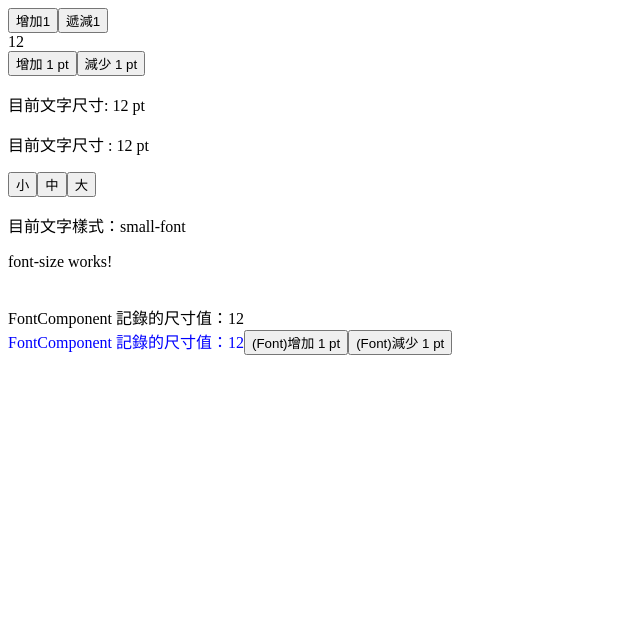
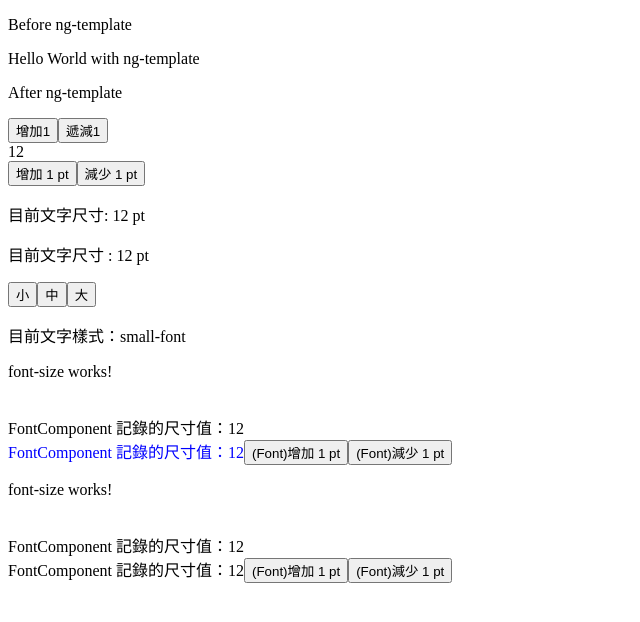
Before and after one commit to Joseph225Gang/AngularStandaonePractise, an Angular app: page / in a window 1280 px wide. Shown: the top 622 px of the page, without its empty margins (0-640 px from the left). Built offline with nearby package versions, Linux system fonts and the light colour scheme.

Commit message:
Two-way Binding & ngTemplate

```diff
--- a/src/app/app.component.html
+++ b/src/app/app.component.html
@@ -1,3 +1,11 @@
+<p>Before ng-template</p>
+<div *ngTemplateOutlet="sample"></div>
+<p>After ng-template</p>
+
+<ng-template #sample>
+  <p>Hello World with ng-template</p>
+</ng-template>
+
 <button type="button"
         [disabled]="fontSize === 16"
         (click)="onIncrease(1)" >
@@ -30,3 +38,5 @@
 <p [class]="fontClass">目前文字樣式：{{ fontClass }}</p>
 
 <app-font-size [size]="12" color="blue" (sizeChange) = "onSetFontSize($event)"></app-font-size>
+
+<app-font-size [(size)]="fontSize"></app-font-size>
--- a/src/app/app.component.ts
+++ b/src/app/app.component.ts
@@ -1,11 +1,12 @@
 import { Component, CUSTOM_ELEMENTS_SCHEMA  } from '@angular/core';
 import { RouterOutlet } from '@angular/router';
 import {FontSizeComponent} from './font-size/font-size.component';
+import { CommonModule } from '@angular/common';
 
 @Component({
   selector: 'app-root',
   standalone: true,
-  imports: [RouterOutlet,FontSizeComponent],
+  imports: [RouterOutlet,FontSizeComponent, CommonModule],
   templateUrl: './app.component.html',
   styleUrl: './app.component.css',
   schemas: [CUSTOM_ELEMENTS_SCHEMA]
@@ -32,6 +33,11 @@ export class AppComponent {
     alert(this.fontSize);
   }
 
+  onSizeChange(size: number)
+  {
+    this.fontSize = size;
+  }
+
   get fontClass(): string {
     return `${this.fontSizeType}-font`;
   }
--- a/src/app/font-size/font-size.component.ts
+++ b/src/app/font-size/font-size.component.ts
@@ -15,7 +15,6 @@ export class FontSizeComponent {
   constructor(@Attribute('color') public color: string) {}
 
   onSetFontSize(value: number): void{
-    alert('font');
     this.size += value;
     this.sizeChange.emit(this.size);
   }
```
